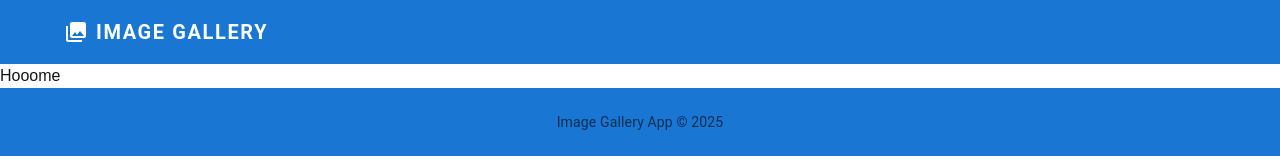
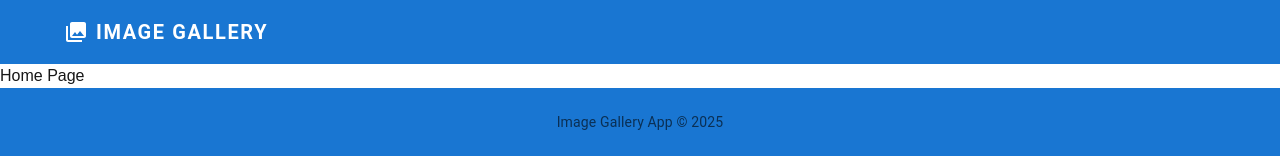
Before and after one commit to Abubokkor98/image-gallery, a Next.js app: page / in a window 1280 px wide. Shown: the top 160 px of the page. Built offline with nearby package versions, Linux system fonts and the light colour scheme.

Commit message:
fix: correct typo in Home Page heading

```diff
--- a/src/app/page.tsx
+++ b/src/app/page.tsx
@@ -2,7 +2,7 @@
 export default function Home() {
   return (
     <div >
-      <h1 className="font-bold text-4xl text-red-500">Hooome</h1>
+      <h1 className="font-bold text-4xl text-red-500">Home Page</h1>
     </div>
   );
 }
```
